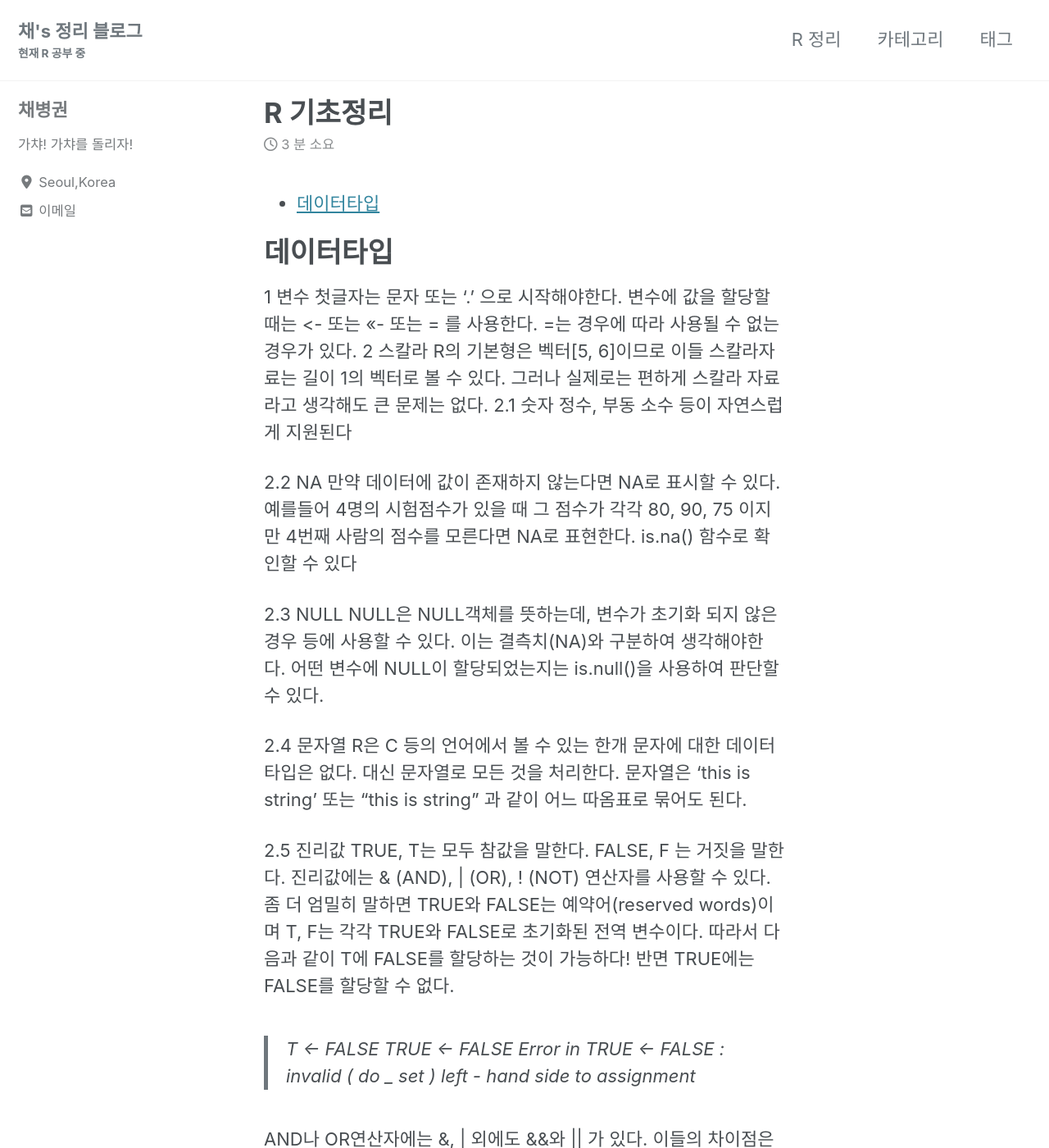
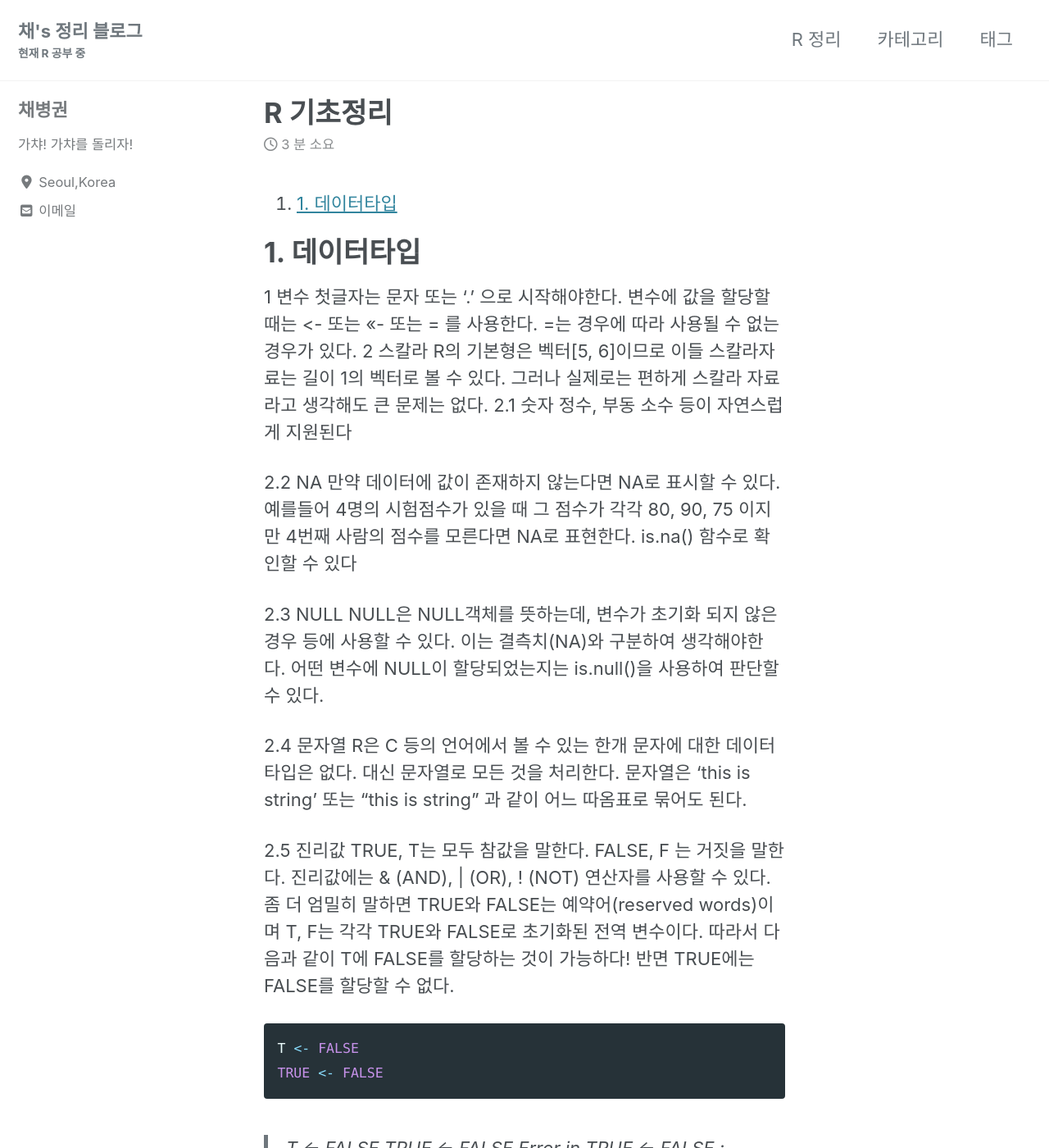
Before and after one commit to ByeongGwonChae/mynotebook, a Jekyll site: the page built from _posts/2020-01-01-R-first-note.md, in a window 1280 px wide and 1400 px high. Shown: the whole window at 82% size. Built offline with Jekyll 4.4.1, drawn with Linux system fonts in a browser that asks for light colours; cached includes are drawn as plain includes; nearby versions of some CDN libraries.

Commit message:
Update 2020-01-01-R-first-note.md

```diff
--- a/_posts/2020-01-01-R-first-note.md
+++ b/_posts/2020-01-01-R-first-note.md
@@ -5,10 +5,10 @@ category:
 tag:
   - note
 ---
-* 목차
+1. 목차
 {:toc}
 
-# 데이터타입
+# 1. 데이터타입
 1 변수
 첫글자는 문자 또는 ‘.’ 으로 시작해야한다.
 변수에 값을 할당할때는 <- 또는 <<- 또는 = 를 사용한다. =는 경우에 따라 사용될 수 없는 경우가 있다.
@@ -31,6 +31,11 @@ R은 C 등의 언어에서 볼 수 있는 한개 문자에 대한 데이터 타
 TRUE, T는 모두 참값을 말한다. FALSE, F 는 거짓을 말한다.
 진리값에는 & (AND), | (OR), ! (NOT) 연산자를 사용할 수 있다.
 좀 더 엄밀히 말하면 TRUE와 FALSE는 예약어(reserved words)이며 T, F는 각각 TRUE와 FALSE로 초기화된 전역 변수이다. 따라서 다음과 같이 T에 FALSE를 할당하는 것이 가능하다! 반면 TRUE에는 FALSE를 할당할 수 없다.
+
+~~~ R
+T <- FALSE
+TRUE <- FALSE
+~~~
   > T <- FALSE
   > TRUE <- FALSE
   Error in TRUE <- FALSE : invalid ( do _ set ) left - hand side to assignment
```
